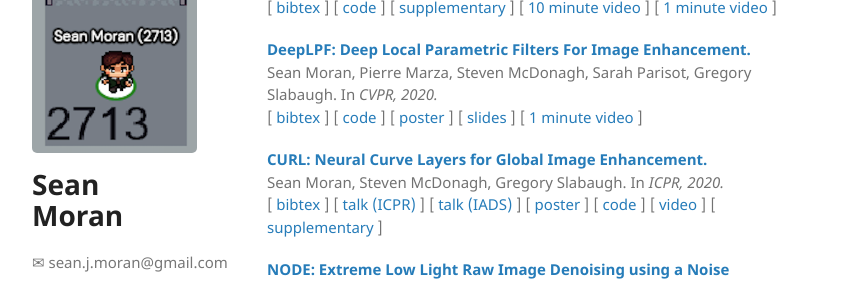
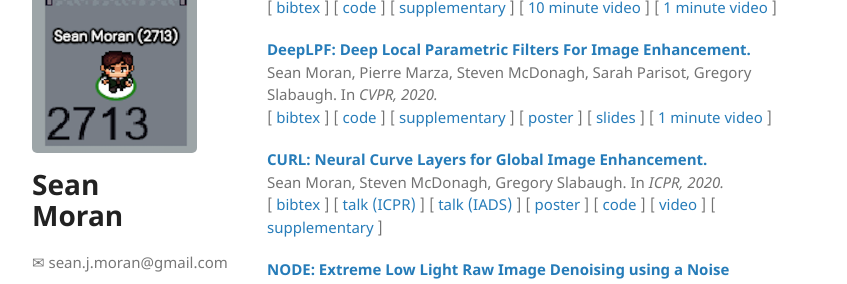
Before and after one commit to sjmoran/sjmoran.github.io, a Jekyll site: the page built from index.html, in a window 1280 px wide and 900 px high, scrolled down 648 px. Shown: the part 153-437 px from the top of the window, without its empty margins (26-873 px from the left). Built offline with Jekyll 4.4.1, drawn with Linux system fonts in a browser that asks for light colours.

Commit message:
Update index.html

```diff
--- a/index.html
+++ b/index.html
@@ -32,7 +32,7 @@
 
 <p><strong><a target="_blank" href="https://arxiv.org/pdf/2003.13985.pdf">DeepLPF: Deep Local Parametric Filters For Image Enhancement.</a></strong><br />
 Sean Moran, Pierre Marza, Steven McDonagh, Sarah Parisot, Gregory Slabaugh. In <em>CVPR, 2020.</em><br />
-[ <a target="_blank" href="./bib/deeplpf.bib">bibtex</a> ] [ <a href="https://github.com/sjmoran/deep_local_parametric_filters">code</a> ] [ <a target="_blank" href="https://github.com/sjmoran/sjmoran.github.io/blob/490a37c14e5f59db4e1df5034d8cc57444468d1c/pdfs/DeepLPF_CVPR20_poster.pdf">poster</a> ] [ <a target="_blank" href="./pdfs/DeepLPFDataBites.pdf">slides</a> ] [ <a target="_blank" href="https://www.youtube.com/watch?v=Sxach3FM6FY">1 minute video</a> ]</p>
+[ <a target="_blank" href="./bib/deeplpf.bib">bibtex</a> ] [ <a href="https://github.com/sjmoran/deep_local_parametric_filters">code</a> ] [ <a href="https://github.com/sjmoran/sjmoran.github.io/blob/7775d1fc39d14baeb6935f6c750f923e1251f491/pdfs/DeepLPF_supplementary.pdf">supplementary</a> ] [ <a target="_blank" href="https://github.com/sjmoran/sjmoran.github.io/blob/490a37c14e5f59db4e1df5034d8cc57444468d1c/pdfs/DeepLPF_CVPR20_poster.pdf">poster</a> ] [ <a target="_blank" href="./pdfs/DeepLPFDataBites.pdf">slides</a> ] [ <a target="_blank" href="https://www.youtube.com/watch?v=Sxach3FM6FY">1 minute video</a> ]</p>
 
 <p><strong><a target="_blank" href="https://arxiv.org/abs/1911.13175">CURL: Neural Curve Layers for Global Image Enhancement.</a></strong><br />
 Sean Moran, Steven McDonagh, Gregory Slabaugh. In <em>ICPR, 2020.</em><br />
```
